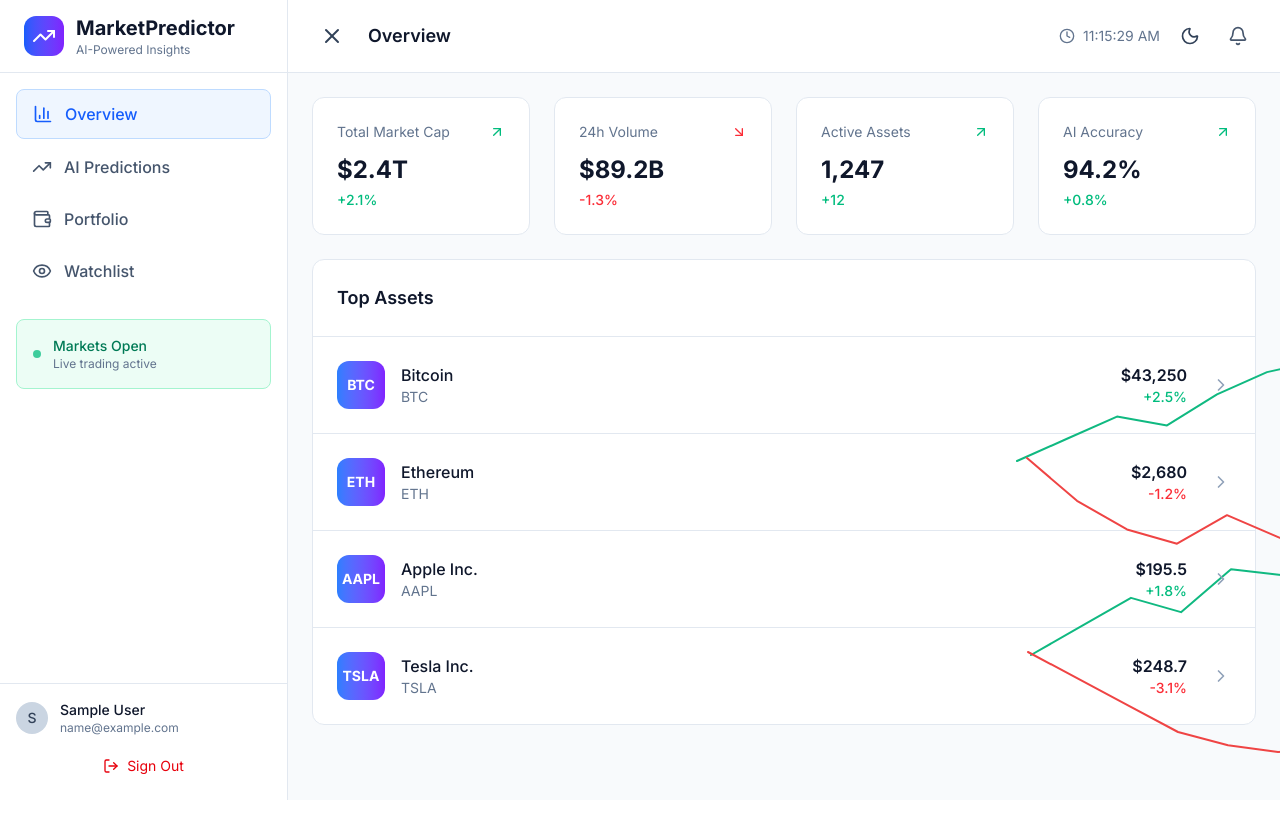
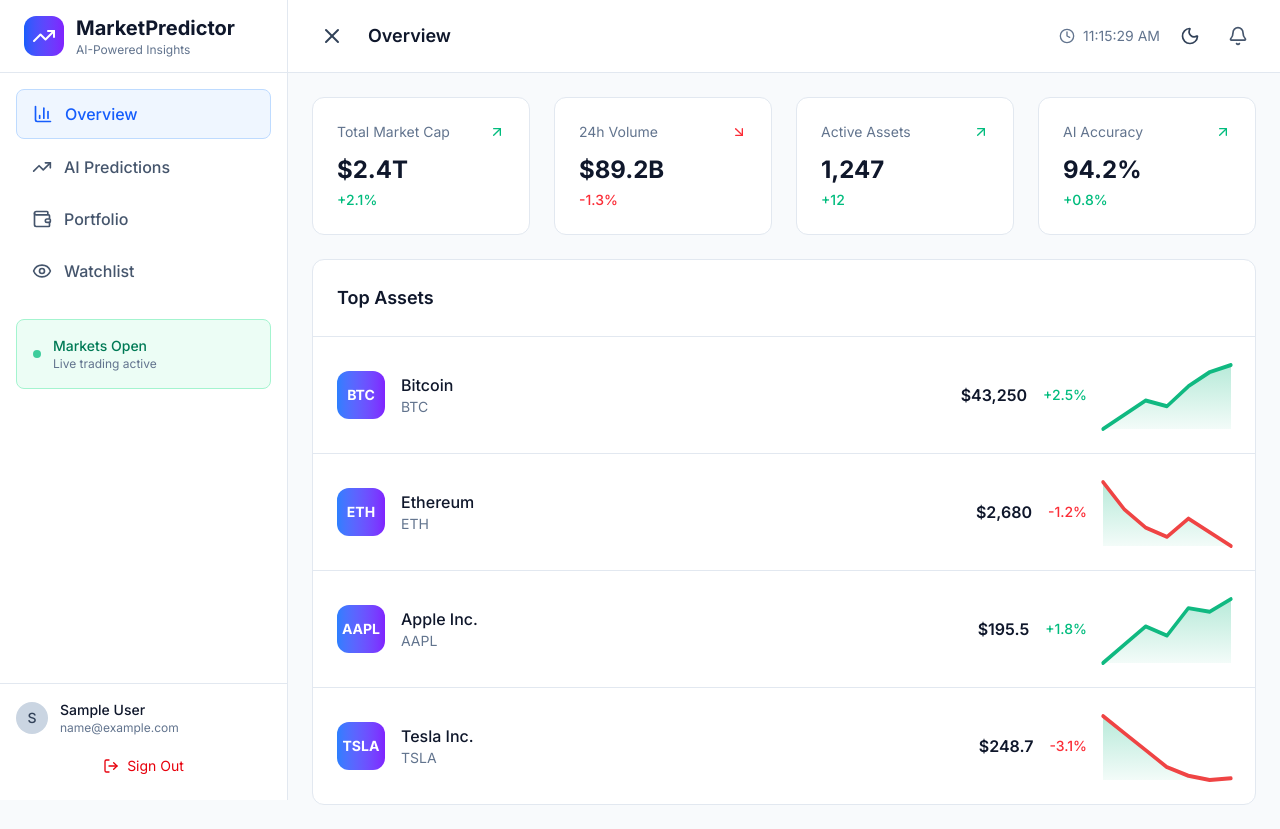
Before and after one commit to Jazib-Rehman/market-predictor, a Next.js app: page /dashboard in a window 1280 px wide. Before the commit the page ends 800 px from the top, so only its background shows below. Built offline with nearby package versions, Linux system fonts and the light colour scheme; sample sign-in values are in the browser's storage.

Commit message:
bug fixes

```diff
--- a/components/SimpleChart.tsx
+++ b/components/SimpleChart.tsx
@@ -8,8 +8,8 @@
 
 export default function SimpleChart({
   data,
-  width = 300,
-  height = 100,
+  width = 80,
+  height = 32,
   color = '#10B981',
   className = ''
 }: ChartProps) {
@@ -17,7 +17,7 @@
 
   const maxValue = Math.max(...data);
   const minValue = Math.min(...data);
-  const range = maxValue - minValue;
+  const range = maxValue - minValue || 1;
 
   // Generate path for the line
   const pathData = data.map((value, index) => {
@@ -30,23 +30,30 @@
   const isUpTrend = data[data.length - 1] > data[0];
   const strokeColor = isUpTrend ? '#10B981' : '#EF4444'; // Green for up, red for down
 
+  // Use a fixed gradient id for consistency
+  const gradientId = `gradient-simplechart`;
+
   return (
-    <div className={`inline-block ${className}`}>
-      <svg width={width} height={height} className="overflow-visible">
+    <div className={`inline-block w-full h-full ${className}`} style={{ minWidth: width, minHeight: height }}>
+      <svg
+        width="100%"
+        height="100%"
+        viewBox={`0 0 ${width} ${height}`}
+        className="overflow-visible"
+        preserveAspectRatio="none"
+      >
         {/* Background gradient */}
         <defs>
-          <linearGradient id={`gradient-${Math.random()}`} x1="0%" y1="0%" x2="0%" y2="100%">
+          <linearGradient id={gradientId} x1="0%" y1="0%" x2="0%" y2="100%">
             <stop offset="0%" stopColor={strokeColor} stopOpacity="0.3" />
             <stop offset="100%" stopColor={strokeColor} stopOpacity="0.05" />
           </linearGradient>
         </defs>
-
         {/* Area under the curve */}
         <path
           d={`${pathData} L ${width} ${height} L 0 ${height} Z`}
-          fill={`url(#gradient-${Math.random()})`}
+          fill={`url(#${gradientId})`}
         />
-
         {/* Main line */}
         <path
           d={pathData}
@@ -56,7 +63,6 @@
           strokeLinecap="round"
           strokeLinejoin="round"
         />
-
         {/* Data points */}
         {data.map((value, index) => {
           const x = (index / (data.length - 1)) * width;
--- a/src/app/dashboard/page.tsx
+++ b/src/app/dashboard/page.tsx
@@ -297,20 +297,16 @@
                           <p className="text-sm text-slate-500">{asset.symbol}</p>
                         </div>
                       </div>
-
-                      <div className="flex items-center space-x-6">
-                        <div className="w-20 h-12">
+                      <div className="flex items-center space-x-4 min-w-[100px]">
+                        <p className="font-semibold text-slate-900 dark:text-white">
+                          ${asset.price.toLocaleString()}
+                        </p>
+                        <p className={`text-sm font-medium ${asset.change >= 0 ? 'text-emerald-500' : 'text-red-500'}`}>
+                          {asset.change >= 0 ? '+' : ''}{asset.change}%
+                        </p>
+                        <div className="w-32 h-16 mt-1">
                           <SimpleChart data={asset.chartData} />
                         </div>
-                        <div className="text-right">
-                          <p className="font-semibold text-slate-900 dark:text-white">
-                            ${asset.price.toLocaleString()}
-                          </p>
-                          <p className={`text-sm font-medium ${asset.change >= 0 ? 'text-emerald-500' : 'text-red-500'}`}>
-                            {asset.change >= 0 ? '+' : ''}{asset.change}%
-                          </p>
-                        </div>
-                        <ChevronRight className="w-5 h-5 text-slate-400" />
                       </div>
                     </div>
                   ))}
```
